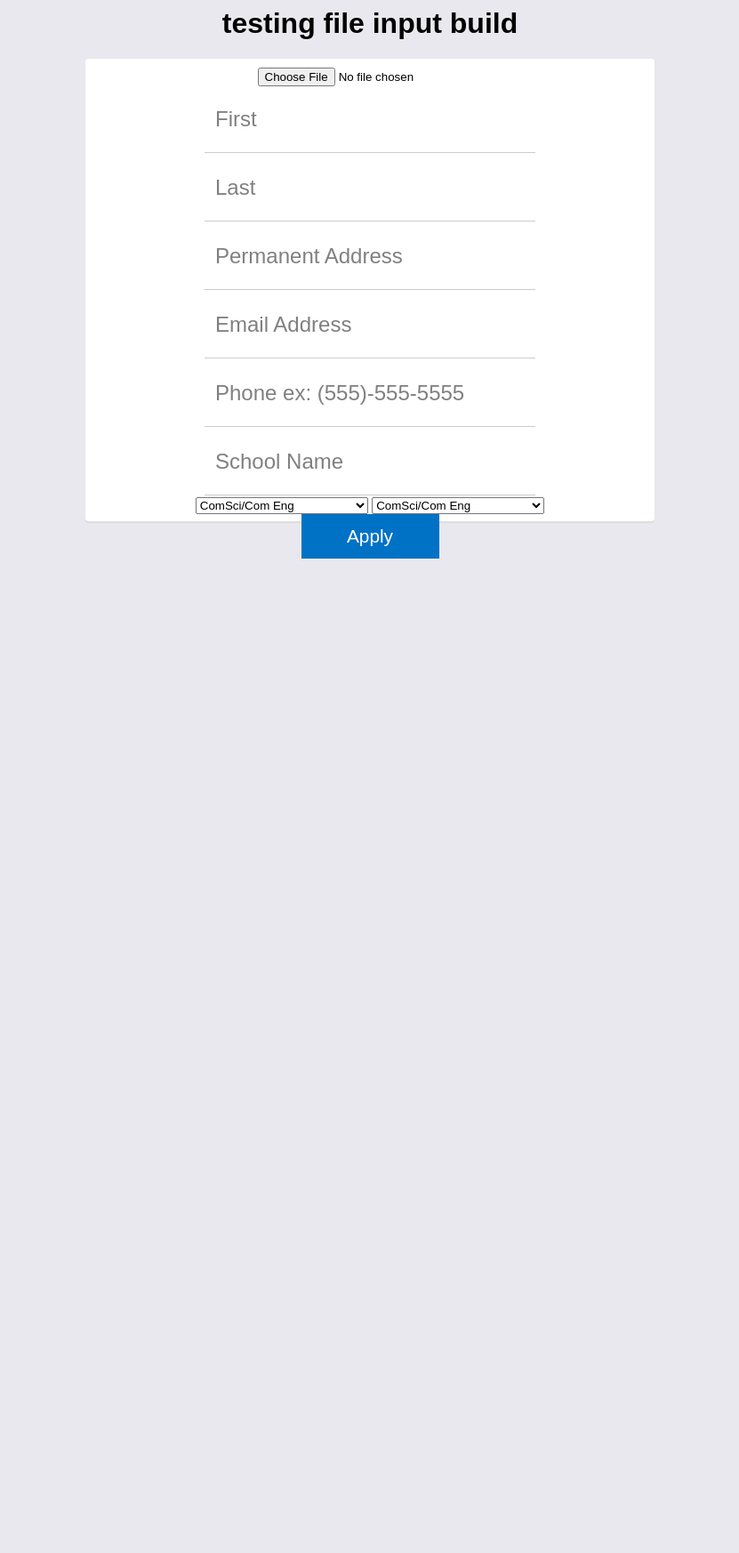
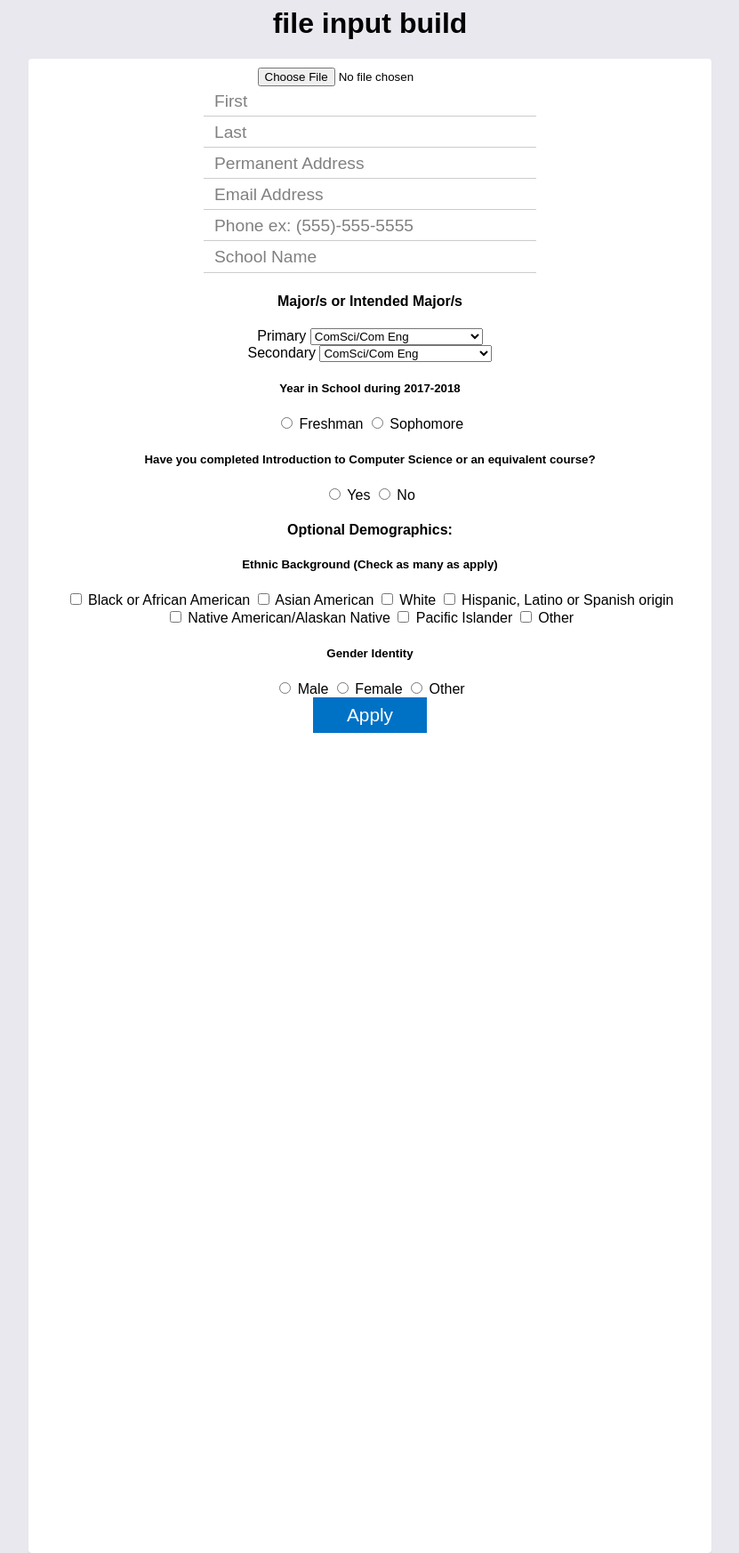
Before and after one commit to nuh1234/testsite, a PHP site: page / in a window 1280 px wide. Shown: the whole page at 89% size, without its empty margins (232-1063 px from the left). Before the commit the page ends 628 px from the top, so only its background shows below. Run offline with PHP 8.4, Linux system fonts and the light colour scheme.

Commit message:
Adding fancy buttons, dropdowns checkboxes.JS code to make things appear

```diff
--- a/index.php
+++ b/index.php
@@ -2,12 +2,13 @@
 
 <head>
   <link rel="stylesheet" href="main.css" type="text/css">
+  <script src="main.js"></script>
   <meta charset="utf-8">
   <meta name="viewport" content="width=device-width, initial-scale=1.0">
   <title>Application Page</title>
 </head>
 <form>
-  <h1>testing file input build</h1>
+  <h1>file input build</h1>
   <div class="wrapper">
     <input type="file" name="resumeFile", accept=".pdf, .doc"><br>
     <div>
@@ -16,6 +17,7 @@
       <input class = "input" placeholder="Last" type="text" name="lastname">
       <span class="underline"></span>
     </div>
+
     <input class= "input" placeholder="Permanent Address" type="text" name="address">
     <span class="underline"></span><br>
     <input class= "input" placeholder="Email Address" type="text" name="email">
@@ -24,25 +26,62 @@
     <span class="underline"></span><br>
     <input class= "input" placeholder="School Name" type="text" name="schoolname">
     <span class="underline"></span><br>
+
     <div>
+      <h4>Major/s or Intended Major/s</h4>
 
-      <select>
+      <label name="PrimaryMajor"> Primary</label>
+      <select name="selectMajor1" onchange="showOtherBox(this.options[this.selectedIndex].value)">
         <option value="CS">ComSci/Com Eng</option>
         <option value="EE">Electrical Engineering</option>
         <option value="HCI">Human Computer Interaction</option>
-        <option value="OTHER">Other</option>
+        <option value="Other">Other</option>
       </select>
-      <select>
+      <div id ="OtherBox"></div>
+
+      <label name="SecondaryMajor"> Secondary</label>
+      <select name="selectMajor2" onchange="showOtherBox2(this.options[this.selectedIndex].value)">
         <option value="CS">ComSci/Com Eng</option>
         <option value="EE">Electrical Engineering</option>
         <option value="HCI">Human Computer Interaction</option>
-        <option value="OTHER">Other</option>
+        <option value="Other">Other</option>
       </select>
+      <div id ="OtherBox2"></div>
+
     </div>
+
+    <h5>Year in School during 2017-2018</h5>
+
+    <input type="radio" name="YearInSchool" value="Freshman"> Freshman
+    <input type="radio" name="YearInSchool" value="Freshman"> Sophomore <br>
+
+      <h5>Have you completed Introduction to Computer Science or an equivalent course?</h5>
+      <form onclick = "showCourseTextBox()">
+      <input type="radio" name="CompletedCSCourse" value="Yes"> Yes
+      <input type="radio" name="CompletedCSCourse" value="No"> No
+      <div id ="CompletedCourseBox"></div>
+    </form>
+
+    <h4>Optional Demographics:</h4>
+
+    <h5>Ethnic Background (Check as many as apply)</h5>
+    <input type="checkbox" name="AfricanAmerican" value="AfricanAmerican"> Black or African American
+    <input type="checkbox" name="AsianAmerican" value="AsianAmerican"> Asian American
+    <input type="checkbox" name="White" value="White"> White
+    <input type="checkbox" name="LatinoHispanic" value= "LatinoHispanic"> Hispanic, Latino or Spanish origin <br>
+    <input type="checkbox" name="Native" value="Native"> Native American/Alaskan Native
+    <input type="checkbox" name="PacificIslander" value="PacificIslander"> Pacific Islander
+    <input type="checkbox" name="Other" value="Other"> Other <br>
+
     <div>
+      <h5>Gender Identity</h5>
+      <input type="radio" name="Gender" value="Male"> Male
+      <input type="radio" name="Gender" value="Female"> Female
+      <input type="radio" name="Gender" value="Other"> Other
+    </div>
 
+    <div>
       <input type="submit" value="Apply" id="submitHover">
     </div>
-  </p>
 </div>
 </form>
--- a/main.css
+++ b/main.css
@@ -8,15 +8,11 @@ html, body {
 	color:#000;
 	background-color: #E8E8EE;
 }
-.error {
-    color: red;
-}
 
-.success {
-    color: #ff9966;
-    text-align: center;
-    font-weight: bold;
-    font-size: 41px;
+.content {
+	padding:10px;
+	padding-bottom:45px;
+	text-align:justify;
 }
 .container {
 	background-color: #D3D3D3;
@@ -28,7 +24,9 @@ html, body {
 	width:100%;
 	margin: auto;
 }
-
+.label {
+	display: block;
+}
 .input {
 	background-color: transparent;
 	border: none;
@@ -36,12 +34,12 @@ html, body {
 	color: #0072c6;
 	box-sizing: border-box;
 	font-family: "Arial";
-  font-size: 150%;
-  height: 15%;
-  padding: 10px;
+	font-size: 120%;
+	height: 2%;
 	position: relative;
-  width: 60%;
+	width: 100%;
 	margin: 0;
+	display: inline-block;
 }
 input[type=submit] {
 	color: white;
@@ -50,15 +48,17 @@ input[type=submit] {
 	font-family: "Arial";
 	font-size: 130%;
 	text-align: center;
-  width: 25%;
-  height: 10%;
+	width: 10%;
+	height: 5%;
 	margin: auto;
-  display: block;
-  position: relative;
+	display: inline-block;
+	position: absolute;
+
+	left: 45%;
 
 }
 input[type=text] {
-  width: 60%;
+	width: 50%;
 	margin: 0;
 	padding: 12px;
 }
@@ -87,17 +87,17 @@ input:focus::-webkit-input-placeholder {
 	transform: scale(0, 1);
 	-webkit-transition: all 0.2s linear;
 	transition: all 0.3s linear;
-  width: 60%;
+	width: 50%;
 }
 .wrapper {
 	background-color: #FFFFFF;
 	border-radius: 4px;
 	box-shadow: 0px 2px 1px 0px #DDD;
 	box-sizing: border-box;
-  height: 65%;
-  max-height: 100%;
+	height: 210%;
+	max-height: 250%;
 	margin: auto;
 	padding: 10px;
 	top: 15%;
-  width: 50%;
+	width: 60%;
 }
--- a/main.js
+++ b/main.js
@@ -1,4 +1,22 @@
-function changeBackground() {
-  //test function
-  document.body.style.backgroundColor = "red";
+function showOtherBox(name) {
+  if(name == 'Other') {
+    document.getElementById('OtherBox').innerHTML = 'Other: <input type="text" name="other" />';
+  } else {
+    document.getElementById('OtherBox').innerHTML = '';
+  }
 }
+function showOtherBox2(name) {
+  if(name == 'Other') {
+    document.getElementById('OtherBox2').innerHTML = 'Other 2: <input type="text" name="other2" />';
+  } else {
+    document.getElementById('OtherBox2').innerHTML = '';
+  }
+}
+function showCourseTextBox() {
+  var value = document.getElementsByName('CompletedCSCourse');
+  if(value.checked) {
+    document.getElementById('CompletedCourseBox').innerHTML = 'Please list course name: <input type="text" name="courseName" />';
+  } else {
+    document.getElementById('CompletedCourseBox').innerHTML = '';
+  }
+}
```
Lines whose indentation alone changed are shown as unchanged.
